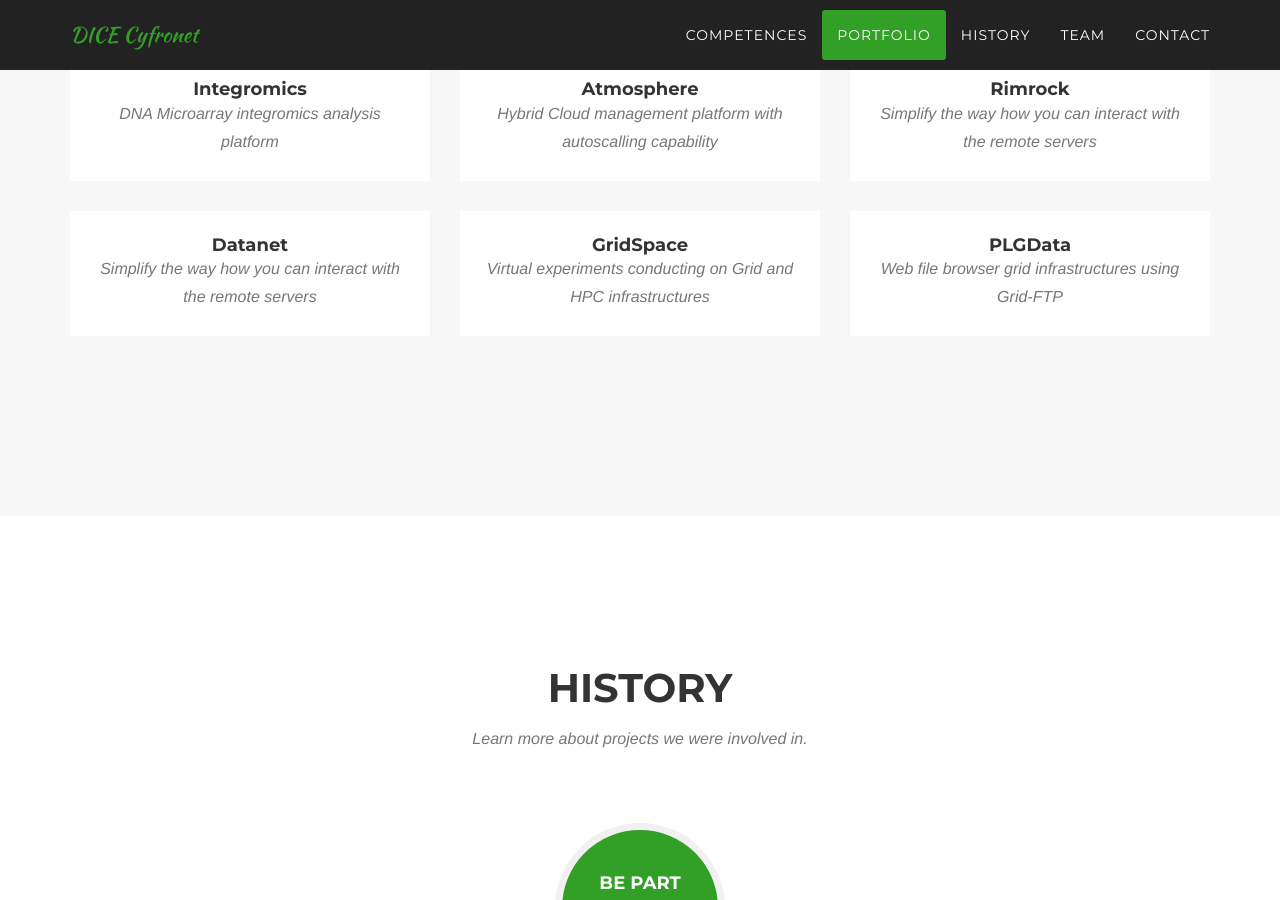
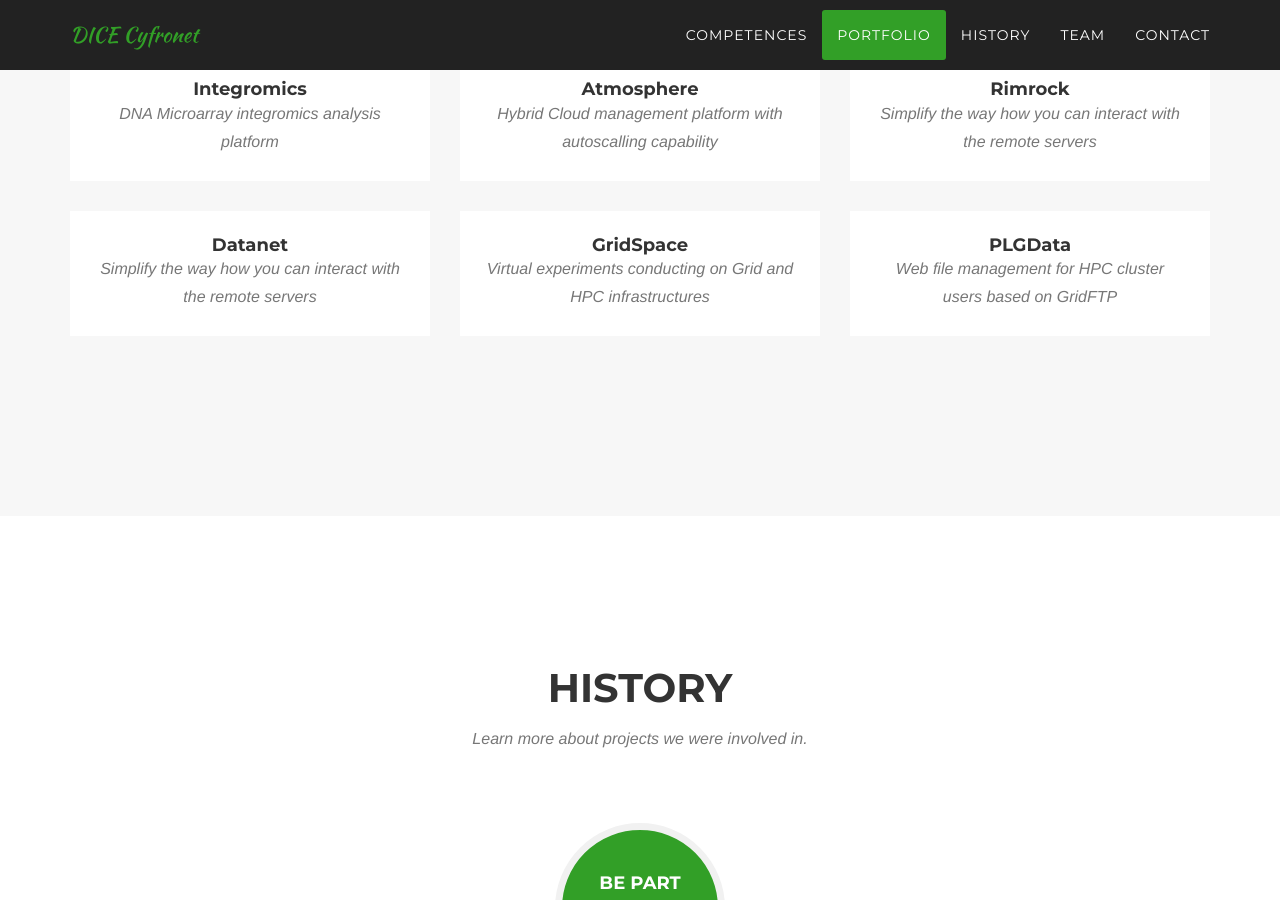
Before and after one commit to dice-cyfronet/dice-cyfronet.github.io-old, a Jekyll site: the page built from _posts/2014-11-16-plgdata.markdown, in a window 1280 px wide and 900 px high, scrolled down 1771 px. Built offline with Jekyll 4.4.1, drawn with Linux system fonts in a browser that asks for light colours; nearby versions of some CDN libraries; some web fonts are replaced.

Commit message:
small fixes for integromics and plgdata info

```diff
--- a/_posts/2014-11-15-integromics.markdown
+++ b/_posts/2014-11-15-integromics.markdown
@@ -6,7 +6,7 @@
 img: integromics.png
 thumbnail: integromics-thumbnail.png
 alt: DNA Microarray integromics analysis platform
-homepage: https://lifescience.plgrid.pl/en
+manual: https://docs.cyfronet.pl/x/JpaZ
 tryit: https://lifescience.plgrid.pl/en
 description: This service is for people who perform biological investigations using DNA microarrays. Such microarrays give us information about levels of gene expression in living organisms. It is a tool which helps you analyse this information and correlate it with other clinical data regarding subjects of your research.
 
--- a/_posts/2014-11-16-plgdata.markdown
+++ b/_posts/2014-11-16-plgdata.markdown
@@ -1,13 +1,14 @@
 ---
 title: PLGData
-subtitle: Web file browser grid infrastructures using Grid-FTP
+subtitle: Web file management for HPC cluster users based on GridFTP
 layout: default
 modal-id: 2
 date: 2014-07-14
 img: plgdata.png
 thumbnail: plgdata-thumbnail.png
 alt: image-alt
-homepage: https://gitlab.dev.cyfronet.pl/t.gubala/plgdata
+manual: https://docs.cyfronet.pl/x/64es
+source: https://gitlab.dev.cyfronet.pl/t.gubala/plgdata
 tryit: https://data.plgrid.pl/?locale=en
 description: Using PLG-Data service you are able to access the folders and files that are available for you you in the PL-Grid Infrastructure. These include both your personal resources and also those shared with you (or the teams you belong to) by collaborators.
 
```
